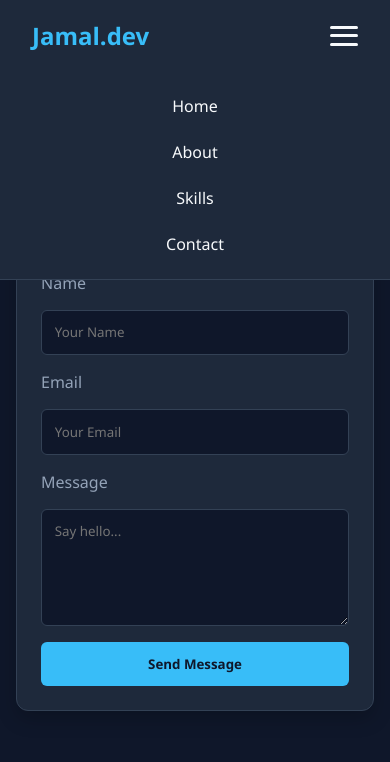
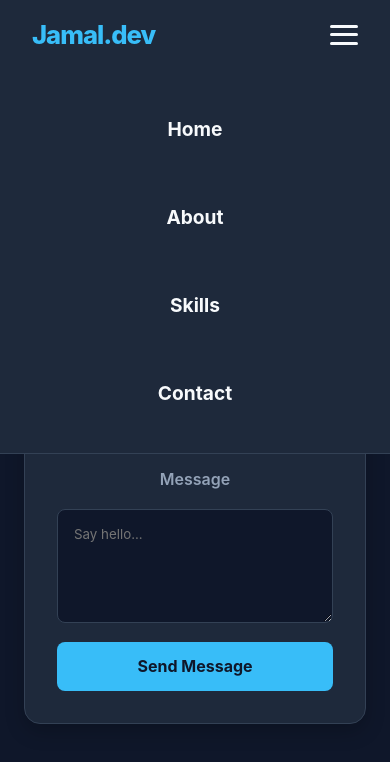
Before and after one commit to jamalodede-web/portfolio, a plain HTML site: page contact.html in a window 390 px wide. Both pictures are taken after a click on the button "Toggle navigation". Drawn offline with Linux system fonts and the light colour scheme.

Commit message:
update contact page and fyll stylesheet

```diff
--- a/contact.html
+++ b/contact.html
@@ -4,7 +4,7 @@
     <meta charset="UTF-8">
     <meta name="viewport" content="width=device-width, initial-scale=1.0">
     <title>Contact - Jamal Odede</title>
-    <link rel="stylesheet" href="style.css">
+    <link rel="stylesheet" href="style.css?v=2">
 </head>
 <body>
 
@@ -34,18 +34,21 @@
                 <form action="https://api.web3forms.com/submit" method="POST">
 
                     <!-- Web3Forms Access Key -->
-                    <input type="hidden" name="access_key" value="YOUR_WEB3FORMS_ACCESS_KEY">
+                    <input type="hidden" name="access_key" value="69628e36-ad3b-428a-92ee-c7975042c7c3">
+
+                    <!-- Custom email redirect / subject line configuration -->
+                    <input type="hidden" name="subject" value="New Portfolio Contact Form Submission">
 
                     <label for="name">Name</label>
                     <input type="text" id="name" name="name" placeholder="Your Name" required>
 
                     <label for="email">Email</label>
-                    <input type="email" id="email" name="email" placeholder="Your Email" required>
+                    <input type="email" id="email" name="email" placeholder="jamalodede@gmail.com" required>
 
                     <label for="message">Message</label>
                     <textarea id="message" name="message" rows="5" placeholder="Say hello..." required></textarea>
 
-                    <button type="submit" class="btn btn-primary">Send Message</button>
+                    <button type="submit" class="btn-primary">Send Message</button>
                 </form>
             </div>
         </section>
--- a/style.css
+++ b/style.css
@@ -1,17 +1,29 @@
 /* --- Global Resets & Base Theme --- */
+:root {
+    --bg-dark: #0f172a;
+    --bg-card: #1e293b;
+    --primary: #38bdf8; /* Accent Color */
+    --text-main: #f8fafc;
+    --text-sub: #94a3b8;
+    --border: #334155;
+    --shadow: 0 10px 25px rgba(0, 0, 0, 0.4);
+    --font-stack: 'SF Pro Display', 'Segoe UI', Tahoma, Geneva, Verdana, sans-serif;
+}
+
 * {
     margin: 0;
     padding: 0;
     box-sizing: border-box;
-    font-family: 'Segoe UI', Tahoma, Geneva, Verdana, sans-serif;
+    font-family: var(--font-stack);
 }
 
 body {
-    background-color: #0f172a;
-    color: #f8fafc;
+    background-color: var(--bg-dark);
+    color: var(--text-main);
     min-height: 100vh;
     display: flex;
     flex-direction: column;
+    overflow-x: hidden; /* Prevent horizontal scroll on mobile menu */
 }
 
 /* --- Navigation Bar --- */
@@ -19,35 +31,39 @@ body {
     display: flex;
     justify-content: space-between;
     align-items: center;
-    padding: 1.2rem 2rem;
-    background-color: #1e293b;
-    border-bottom: 1px solid #334155;
+    padding: 1.2rem 3rem;
+    background-color: var(--bg-card);
+    border-bottom: 1px solid var(--border);
     position: relative;
-    z-index: 100;
+    z-index: 1000;
 }
 
 .logo {
-    font-size: 1.5rem;
-    font-weight: 700;
-    color: #38bdf8;
+    font-size: 1.6rem;
+    font-weight: 800; /* Bold */
+    color: var(--primary);
     text-decoration: none;
+    letter-spacing: -1px;
 }
 
 .nav-links {
     display: flex;
     list-style: none;
-    gap: 1.5rem;
+    gap: 2rem;
 }
 
 .nav-links a {
-    color: #f8fafc;
+    color: var(--text-main);
     text-decoration: none;
-    font-weight: 500;
-    transition: color 0.2s ease;
+    font-weight: 700; /* BOLD NAVIGATION */
+    font-size: 1rem;
+    transition: color 0.2s ease, transform 0.2s ease;
+    display: inline-block;
 }
 
 .nav-links a:hover {
-    color: #38bdf8;
+    color: var(--primary);
+    transform: translateY(-2px);
 }
 
 /* --- Hamburger Button --- */
@@ -66,104 +82,178 @@ body {
 .hamburger .bar {
     height: 3px;
     width: 100%;
-    background-color: #f8fafc;
+    background-color: var(--text-main);
     border-radius: 2px;
     transition: all 0.3s ease;
 }
 
-/* --- Main Layout Grid (Fixes Giant Image) --- */
+/* --- Main Layout Grid --- */
 main {
     flex: 1;
-    max-width: 1200px;
+    max-width: 1300px;
     width: 100%;
     margin: 0 auto;
-    padding: 2rem;
+    padding: 4rem 2rem;
     display: grid;
     grid-template-columns: 1fr 1fr; /* Split view: Image left, content right */
-    gap: 2rem;
+    gap: 4rem;
     align-items: center;
 }
 
-/* Profile / Hero Image Constraints */
-.hero-image, main img {
-    width: 100%;
-    max-height: 500px;
-    object-fit: cover;
-    border-radius: 12px;
-    box-shadow: 0 10px 25px rgba(0, 0, 0, 0.4);
-}
-
-/* Featured Projects & Content Column */
-.featured-projects, .projects-section {
+/* --- Circular Profile / Hero Image (Fixes Stretched Photo) --- */
+.hero-image-container {
     display: flex;
-    flex-direction: column;
-    gap: 1.5rem;
+    justify-content: center;
+    align-items: center;
     width: 100%;
 }
 
+.hero-image, main img {
+    /* PERFECT CIRCLE CONSTRAINTS */
+    width: 400px; /* Fixed Width */
+    height: 400px; /* Fixed Height */
+    border-radius: 50%; /* CIRCULAR FORM */
+    object-fit: cover; /* Prevents stretching */
+
+    border: 8px solid var(--border); /* Clean border */
+    box-shadow: var(--shadow);
+}
+
+/* --- Content & Projects Column --- */
+.hero-text, .featured-projects, .projects-section {
+    display: flex;
+    flex-direction: column;
+    gap: 2rem;
+    width: 100%;
+}
+
+.hero-text h1, h2 {
+    color: var(--text-main);
+    font-weight: 800; /* BOLD HEADERS */
+    letter-spacing: -1px;
+}
+
+.hero-text p {
+    color: var(--text-sub);
+    font-size: 1.1rem;
+    line-height: 1.6;
+}
+
+/* --- Project Cards (Astonishing Design) --- */
+.featured-projects h2 {
+    color: var(--primary);
+    margin-bottom: 0.5rem;
+}
+
 .project-card {
-    background-color: #1e293b;
-    padding: 1.5rem;
-    border-radius: 12px;
-    border: 1px solid #334155;
+    background-color: var(--bg-card);
+    padding: 2rem;
+    border-radius: 16px;
+    border: 1px solid var(--border);
+    transition: transform 0.3s ease, border-color 0.3s ease, box-shadow 0.3s ease;
     box-shadow: 0 8px 20px rgba(0, 0, 0, 0.2);
 }
 
-.project-card h2, .project-card h3 {
-    color: #38bdf8;
-    margin-bottom: 0.5rem;
+.project-card:hover {
+    transform: translateY(-8px);
+    border-color: var(--primary);
+    box-shadow: 0 15px 30px rgba(56, 189, 248, 0.2); /* Subtle blue glow */
+}
+
+.project-card h3 {
+    color: var(--text-main);
+    font-weight: 700; /* BOLD */
+    margin-bottom: 0.8rem;
+    font-size: 1.3rem;
 }
 
 .project-card p {
-    color: #94a3b8;
+    color: var(--text-sub);
     font-size: 0.95rem;
-    line-height: 1.5;
-    margin-bottom: 0.8rem;
+    line-height: 1.6;
+    margin-bottom: 1.2rem;
 }
 
 .tech-stack {
     font-size: 0.85rem;
-    color: #38bdf8;
+    color: var(--primary);
     font-weight: 600;
 }
 
-/* --- Form Elements --- */
+/* --- Form & Buttons (Fixing Boldness) --- */
 form {
     display: flex;
     flex-direction: column;
-    gap: 1rem;
+    gap: 1.2rem;
 }
 
 label {
-    color: #94a3b8;
-    font-weight: 500;
+    color: var(--text-sub);
+    font-weight: 600;
 }
 
 input, textarea {
     width: 100%;
-    padding: 0.8rem;
-    background-color: #0f172a;
-    border: 1px solid #334155;
-    border-radius: 6px;
-    color: #f8fafc;
+    padding: 1rem;
+    background-color: var(--bg-dark);
+    border: 1px solid var(--border);
+    border-radius: 8px;
+    color: var(--text-main);
+    transition: border-color 0.2s ease;
 }
 
-.btn-primary {
-    background-color: #38bdf8;
-    color: #0f172a;
-    padding: 0.8rem 1.5rem;
+input:focus, textarea:focus {
+    outline: none;
+    border-color: var(--primary);
+}
+
+/* Astonishing Button Design */
+.btn, .btn-primary, .project-card a, a.launch-app {
+    display: inline-block;
+    background-color: var(--primary);
+    color: var(--bg-dark);
+    padding: 0.9rem 2rem;
     border: none;
-    border-radius: 6px;
-    font-weight: 600;
+    border-radius: 8px;
+    font-weight: 700; /* BOLD NAVIGATION */
+    font-size: 1rem;
     cursor: pointer;
+    text-decoration: none;
+    transition: background-color 0.2s ease, transform 0.2s ease, box-shadow 0.2s ease;
+    text-align: center;
+}
+
+.btn:hover, .btn-primary:hover, .project-card a:hover, a.launch-app:hover {
+    background-color: #7dd3fc; /* Lighter primary */
+    transform: translateY(-3px);
+    box-shadow: 0 5px 15px rgba(56, 189, 248, 0.4);
 }
 
 /* --- Mobile View & Hamburger Activation --- */
+@media (max-width: 900px) {
+    .navbar {
+        padding: 1.2rem 2rem;
+    }
+}
+
 @media (max-width: 768px) {
     /* Stack split sections vertically on mobile */
     main {
         grid-template-columns: 1fr;
-        padding: 1rem;
+        padding: 2rem 1.5rem;
+        gap: 2rem;
+        text-align: center;
+    }
+
+    .hero-text {
+        text-align: center;
+    }
+
+    /* Shrink the circular image for smaller screens */
+    .hero-image, main img {
+        width: 300px;
+        height: 300px;
+        margin: 0 auto;
     }
 
     /* Reveal hamburger button on small screens */
@@ -179,10 +269,16 @@ input, textarea {
         top: 100%;
         left: 0;
         width: 100%;
-        background-color: #1e293b;
-        padding: 1.5rem 0;
+        background-color: var(--bg-card);
+        padding: 2rem 0;
         text-align: center;
-        border-bottom: 1px solid #334155;
+        border-bottom: 1px solid var(--border);
+    }
+
+    .nav-links a {
+        padding: 1rem 0;
+        font-size: 1.2rem;
+        display: block;
     }
 
     /* Revealed when JavaScript adds the 'active' class */
```
